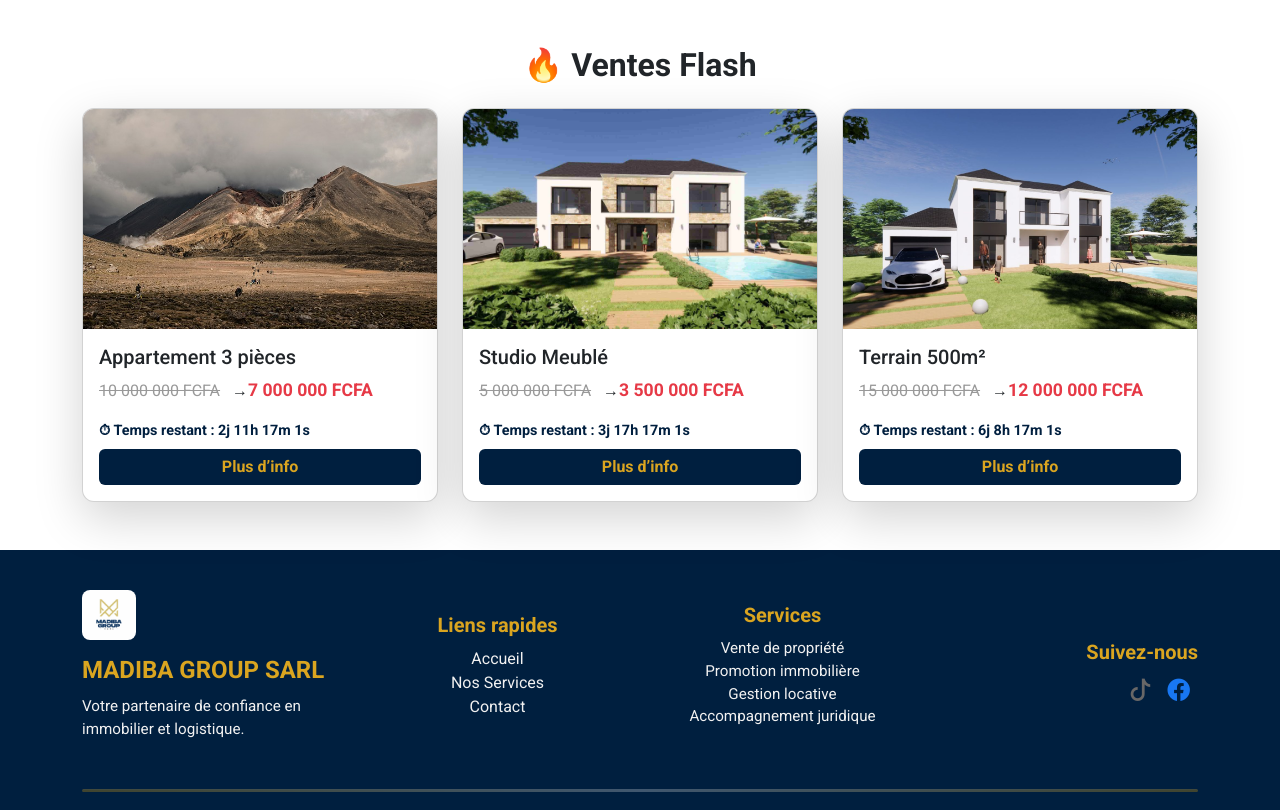
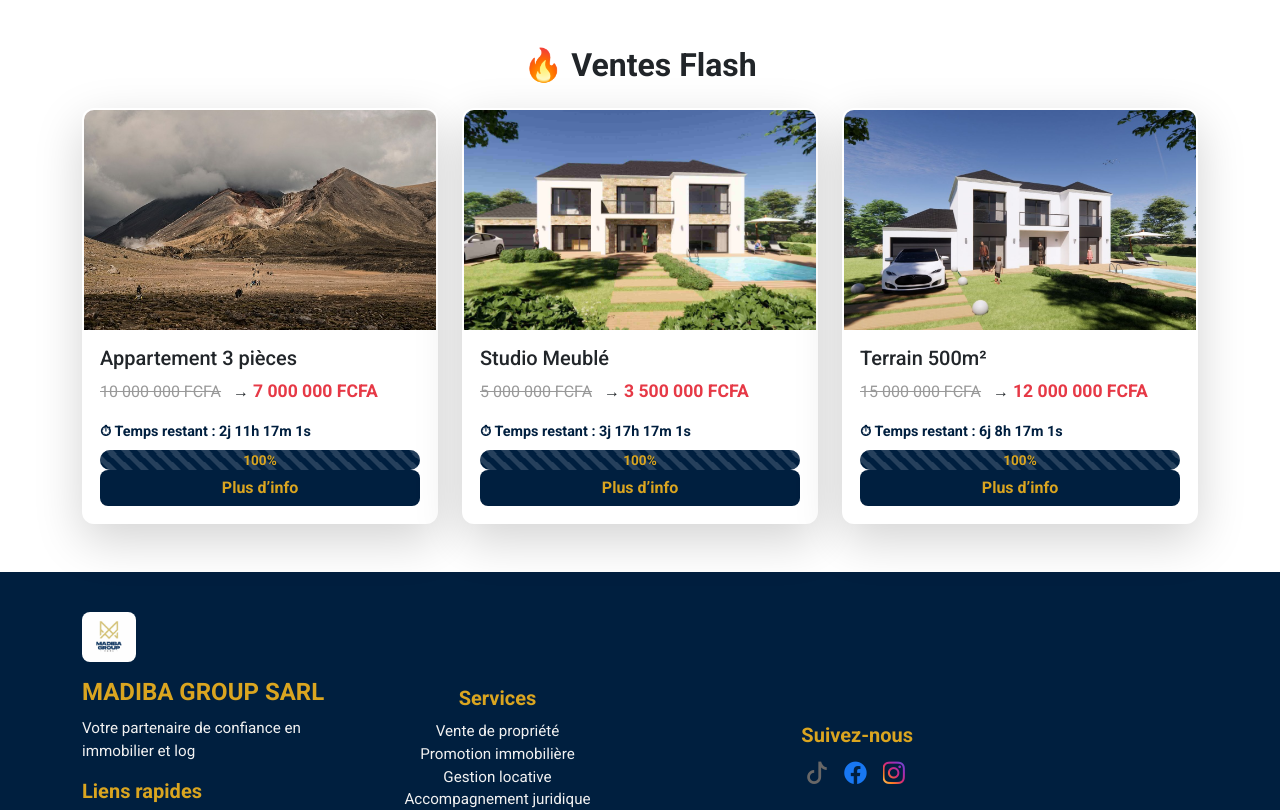
Before and after one commit to ERIKAYOSSA/madiba-group-sarl, a React (Create React App) app: page /annonces in a window 1280 px wide. Shown: the part 567-1377 px from the top of the page. Built offline with nearby package versions, Linux system fonts and the light colour scheme.

Commit message:
a new commit

```diff
--- a/src/annonces.css
+++ b/src/annonces.css
@@ -136,3 +136,205 @@
 .footer-barre {
   border-top: 1px solid rgba(255,255,255,0.2);
 }
+/* ===== Hero Section ===== */
+.annonces-hero {
+  height: 50vh;
+  background: linear-gradient(rgba(0,0,0,0.6), rgba(0,0,0,0.6));
+  color: #fff;
+  text-align: center;
+}
+
+/* ===== Ventes Flash Cards ===== */
+.flash-card {
+  border-radius: 12px;
+  overflow: hidden;
+  opacity: 0;
+  transform: translateY(30px);
+  transition: opacity 0.8s ease, transform 0.8s ease, border 0.3s ease;
+  border: 2px solid transparent;
+}
+
+.flash-card.visible {
+  opacity: 1;
+  transform: translateY(0);
+}
+
+.flash-card:hover {
+  transform: translateY(-8px);
+  box-shadow: 0 8px 16px rgba(0,0,0,0.25);
+  border: 2px solid goldenrod;
+}
+
+.flash-card img {
+  height: 220px;
+  object-fit: cover;
+  transition: transform 0.4s ease;
+}
+
+.flash-card:hover img {
+  transform: scale(1.05);
+}
+
+.flash-card:hover .card-title {
+  color: goldenrod;
+  transition: color 0.3s ease;
+}
+
+/* Prix */
+.old-price {
+  text-decoration: line-through;
+  color: #999;
+  margin-right: 8px;
+}
+
+.new-price {
+  color: #e63946;
+  font-weight: bold;
+  font-size: 1.1rem;
+}
+
+/* Timer */
+.flash-timer {
+  font-size: 0.9rem;
+  color: #001f3f;
+  font-weight: 600;
+  margin: 8px 0;
+}
+
+.flash-timer.urgent {
+  color: #e63946;
+  font-weight: bold;
+  animation: blink 1s infinite;
+}
+
+@keyframes blink {
+  0% { opacity: 1; }
+  50% { opacity: 0.3; }
+  100% { opacity: 1; }
+}
+
+/* ProgressBar */
+.progress {
+  height: 20px;
+  border-radius: 10px;
+  overflow: hidden;
+  background-color: rgba(0, 31, 63, 0.2);
+  margin-top: 8px;
+}
+
+.progress-bar {
+  font-weight: bold;
+  font-size: 0.85rem;
+  line-height: 20px;
+  transition: width 0.5s ease;
+}
+
+.bg-info {
+  background-color: #001f3f !important;
+  color: goldenrod;
+}
+
+.bg-danger {
+  background-color: #e63946 !important;
+  color: #fff;
+  animation: pulse 1s infinite;
+}
+
+@keyframes pulse {
+  0% { opacity: 1; }
+  50% { opacity: 0.6; }
+  100% { opacity: 1; }
+}
+
+/* Bouton */
+.flash-btn {
+  background-color: #001f3f;
+  border: none;
+  color: goldenrod;
+  font-weight: bold;
+  transition: background 0.3s ease, transform 0.2s ease, box-shadow 0.3s ease;
+  width: 100%;
+  border-radius: 8px;
+}
+
+.flash-btn:hover {
+  background-color: goldenrod;
+  color: #fff;
+  transform: translateY(-2px);
+  box-shadow: 0 0 12px 4px rgba(218, 165, 32, 0.7);
+}
+
+.flash-btn:focus,
+.flash-btn:active {
+  outline: none;
+  box-shadow: 0 0 16px 6px rgba(218, 165, 32, 0.9);
+}
+
+/* ===== Navbar ===== */
+.custom-navbar {
+  background: rgba(0, 31, 63, 0.95);
+  backdrop-filter: blur(6px);
+}
+
+.custom-navbar .nav-link {
+  color: goldenrod !important;
+  font-weight: 500;
+  transition: color 0.3s ease;
+}
+
+.custom-navbar .nav-link:hover {
+  color: #fff !important;
+}
+
+.nav-title {
+  font-size: 1.2rem;
+  font-weight: bold;
+  color: #fff;
+}
+
+/* ===== Footer ===== */
+.custom-footer {
+  background: #001f3f;
+  color: #fff;
+  padding: 40px 0;
+}
+
+.footer-logo {
+  height: 50px;
+}
+
+.footer-title {
+  font-weight: bold;
+  margin-bottom: 10px;
+  color: goldenrod;
+}
+
+.footer-text {
+  color: #f1f1f1;
+  font-size: 0.95rem;
+}
+
+.footer-link {
+  color: #f1f1f1;
+  text-decoration: none;
+  transition: color 0.3s ease;
+}
+
+.footer-link:hover {
+  color: goldenrod;
+}
+
+.social-icons a {
+  color: #fff;
+  font-size: 1.4rem;
+  margin: 0 8px;
+  transition: color 0.3s ease;
+}
+
+.social-icons a:hover {
+  color: goldenrod;
+}
+
+.footer-barre {
+  border-top: 1px solid rgba(255,255,255,0.2);
+}
--- a/src/components/Annonces.js
+++ b/src/components/Annonces.js
@@ -2,47 +2,92 @@ import "bootstrap/dist/css/bootstrap.min.css";
 import "animate.css";
 import "../App.css";
 import "../annonces.css";
-import { Container, Row, Col, Card } from "react-bootstrap";
+import { Container, Row, Col, Card, Navbar, Nav, NavDropdown, ProgressBar } from "react-bootstrap";
 import { Helmet } from "react-helmet";
 import { Link } from "react-router-dom";
-import { Navbar, Nav, NavDropdown } from "react-bootstrap";
 import logoMadiba from "../logomadiba.jpg";
 import image4 from "../image4.jpg";
 import image2 from "../image2.jpg";
 import image3 from "../image3.jpg";
 import image1 from "../image1.jpg";
-import { useState, useEffect } from "react";
+import React, { useState, useEffect, useCallback, useRef } from "react";
 
-// ✅ Composant Timer
+/* ✅ Composant Timer avec barre de progression */
 function CountdownTimer({ targetDate }) {
-  const calculateTimeLeft = () => {
+  const calculateTimeLeft = useCallback(() => {
     const difference = +new Date(targetDate) - +new Date();
-    let timeLeft = {};
-    if (difference > 0) {
-      timeLeft = {
+    if (difference <= 0) {
+      return { jours: 0, heures: 0, minutes: 0, secondes: 0, total: 0 };
+    }
+    return {
       jours: Math.floor(difference / (1000 * 60 * 60 * 24)),
       heures: Math.floor((difference / (1000 * 60 * 60)) % 24),
       minutes: Math.floor((difference / 1000 / 60) % 60),
       secondes: Math.floor((difference / 1000) % 60),
+      total: difference,
     };
-    }
-    return timeLeft;
-  };
+  }, [targetDate]);
 
   const [timeLeft, setTimeLeft] = useState(calculateTimeLeft());
+  const [initialTotal] = useState(+new Date(targetDate) - +new Date());
 
   useEffect(() => {
     const timer = setInterval(() => {
       setTimeLeft(calculateTimeLeft());
     }, 1000);
     return () => clearInterval(timer);
+  }, [calculateTimeLeft]);
+
+  const isUrgent =
+    timeLeft.jours === 0 && timeLeft.heures === 0 && timeLeft.minutes < 5;
+
+  const percent =
+    initialTotal > 0 ? Math.max((timeLeft.total / initialTotal) * 100, 0) : 0;
+
+  return (
+    <div>
+      <p className={`flash-timer ${isUrgent ? "urgent" : ""}`}>
+        ⏱ Temps restant : {timeLeft.jours}j {timeLeft.heures}h {timeLeft.minutes}m {timeLeft.secondes}s
+      </p>
+      <ProgressBar
+        now={percent}
+        variant={isUrgent ? "danger" : "info"}
+        animated
+        label={`${Math.round(percent)}%`}
+      />
+    </div>
+  );
+}
+
+/* ✅ Composant FlashCard avec copie locale du ref */
+function FlashCard({ children }) {
+  const ref = useRef(null);
+
+  useEffect(() => {
+    const element = ref.current; // copie locale
+
+    const observer = new IntersectionObserver(
+      ([entry]) => {
+        if (entry.isIntersecting) {
+          element.classList.add("visible");
+        }
+      },
+      { threshold: 0.2 }
+    );
+
+    if (element) {
+      observer.observe(element);
+    }
+
+    return () => {
+      if (element) observer.unobserve(element); // utilise la copie locale
+    };
   }, []);
 
   return (
-    <p className="flash-timer">
-      ⏱ Temps restant :{" "}
-      {timeLeft.jours || 0}j {timeLeft.heures || 0}h {timeLeft.minutes || 0}m {timeLeft.secondes || 0}s
-    </p>
+    <Card ref={ref} className="shadow-lg flash-card">
+      {children}
+    </Card>
   );
 }
 
@@ -81,7 +126,7 @@ function Annonces() {
         </Container>
       </Navbar>
 
-      {/* Hero Section */}
+      {/* ✅ Hero Section */}
       <header
         className="annonces-hero text-center d-flex flex-column justify-content-center align-items-center"
         style={{
@@ -93,67 +138,56 @@ function Annonces() {
           textAlign: "center",
         }}
       >
-  <h1 className="fw-bold animate__animated animate__fadeInDown text-white">
-    Nos Annonces
-  </h1>
+        <h1 className="fw-bold animate__animated animate__fadeInDown text-white">Nos Annonces</h1>
         <p className="animate__animated animate__fadeInUp text-white">
           Découvrez nos ventes flash et nos offres exclusives.
         </p>
       </header>
 
-      {/* Ventes Flash */}
+      {/* ✅ Ventes Flash */}
       <Container className="my-5">
         <h2 className="text-center fw-bold mb-4">🔥 Ventes Flash</h2>
         <Row>
           <Col md={4}>
-            <Card className="shadow-lg flash-card">
+            <FlashCard>
               <Card.Img variant="top" src={image4} alt="Vente Flash 1" />
               <Card.Body>
                 <Card.Title>Appartement 3 pièces</Card.Title>
                 <Card.Text>
-                  <span className="old-price">10 000 000 FCFA</span> →
-                  <span className="new-price">7 000 000 FCFA</span>
+                  <span className="old-price">10 000 000 FCFA</span> → <span className="new-price">7 000 000 FCFA</span>
                 </Card.Text>
                 <CountdownTimer targetDate="2026-01-06T12:00:00" />
-                <Link to="/contact" className="btn btn-primary flash-btn">
-                  Plus d’info
-                </Link>
+                <Link to="/contact" className="btn btn-primary flash-btn">Plus d’info</Link>
               </Card.Body>
-            </Card>
+            </FlashCard>
           </Col>
 
           <Col md={4}>
-            <Card className="shadow-lg flash-card">
+            <FlashCard>
               <Card.Img variant="top" src={image2} alt="Vente Flash 2" />
               <Card.Body>
                 <Card.Title>Studio Meublé</Card.Title>
                 <Card.Text>
-                  <span className="old-price">5 000 000 FCFA</span> →
-                  <span className="new-price">3 500 000 FCFA</span>
+                  <span className="old-price">5 000 000 FCFA</span> → <span className="new-price">3 500 000 FCFA</span>
                 </Card.Text>
                 <CountdownTimer targetDate="2026-01-07T18:00:00" />
-                <Link to="/contact" className="btn btn-primary flash-btn">
-                  Plus d’info
-                </Link>
+                <Link to="/contact" className="btn btn-primary flash-btn">Plus d’info</Link>
               </Card.Body>
-            </Card>
+            </FlashCard>
           </Col>
 
           <Col md={4}>
-            <Card className="shadow-lg flash-card">
+            <FlashCard>
               <Card.Img variant="top" src={image3} alt="Vente Flash 3" />
               <Card.Body>
                 <Card.Title>Terrain 500m²</Card.Title>
                 <Card.Text>
-                  <span className="old-price">15 000 000 FCFA</span> →
-                  <span className="new-price">12 000 000 FCFA</span>
+                  <span className="old-price">15 000 000 FCFA</span> → <span className="new-price">12 000 000 FCFA</span>
                 </Card.Text>
                 <CountdownTimer targetDate="2026-01-10T09:00:00" />
-                <Link to="/contact" className="btn btn-primary flash-btn">
-                  Plus d’info
-                </Link>
+                <Link to="/contact" className="btn btn-primary flash-btn">Plus d’info</Link>
               </Card.Body>
-            </Card>
+            </FlashCard>
           </Col>
         </Row>
       </Container>
@@ -165,9 +199,7 @@ function Annonces() {
             <Col md={3} className="text-center text-md-start mb-3">
               <img src={logoMadiba} alt="Logo Madiba Group" className="footer-logo mb-3" />
               <h4 className="footer-title">MADIBA GROUP SARL</h4>
-              <p className="footer-text">Votre partenaire de confiance en immobilier et logistique.</p>
-            </Col>
-            <Col md={3} className="text-center mb-3">
+              <p className="footer-text">Votre partenaire de confiance en immobilier et log </p>
                             <h5 className="footer-title">Liens rapides</h5>
               <ul className="list-unstyled">
                 <li><Link to="/" className="footer-link">Accueil</Link></li>
@@ -187,11 +219,29 @@ function Annonces() {
             <Col md={3} className="text-center text-md-end mb-3">
               <h5 className="footer-title">Suivez-nous</h5>
               <div className="social-icons">
-                <a href="https://www.tiktok.com/@madibagroupsarl" target="_blank" rel="noopener noreferrer" className="tiktok">
+                <a
+                  href="https://www.tiktok.com/@madibagroupsarl"
+                  target="_blank"
+                  rel="noopener noreferrer"
+                  className="tiktok"
+                >
                   <i className="bi bi-tiktok"></i>
                 </a>
-                                <a href="https://www.facebook.com/madibagroupsarl" target="_blank" rel="noopener noreferrer" className="facebook">
+                <a
+                  href="https://www.facebook.com/madibagroupsarl"
+                  target="_blank"
+                  rel="noopener noreferrer"
+                  className="facebook"
+                >
                   <i className="bi bi-facebook"></i>
+                </a>
+                <a
+                  href="https://www.instagram.com/madibagroupsarl"
+                  target="_blank"
+                  rel="noopener noreferrer"
+                  className="instagram"
+                >
+                  <i className="bi bi-instagram"></i>
                 </a>
               </div>
             </Col>
```
Lines whose indentation alone changed are shown as unchanged.
